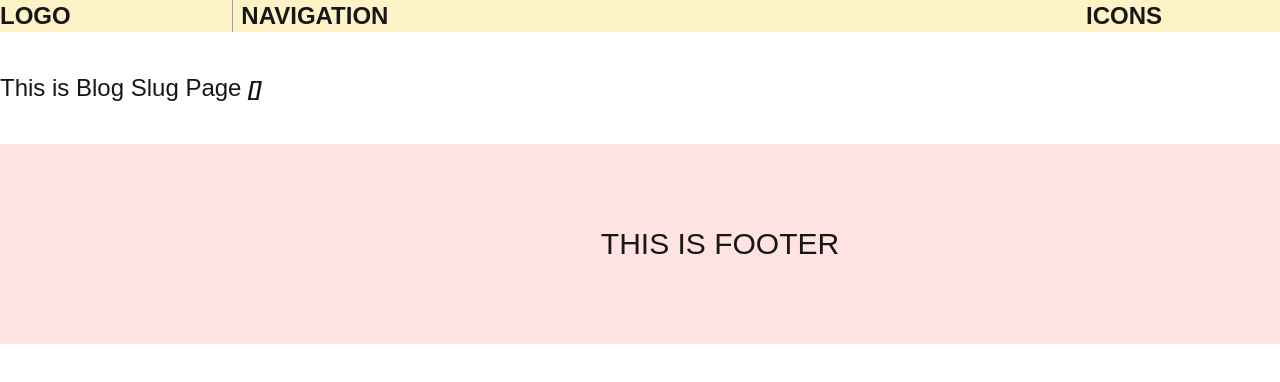
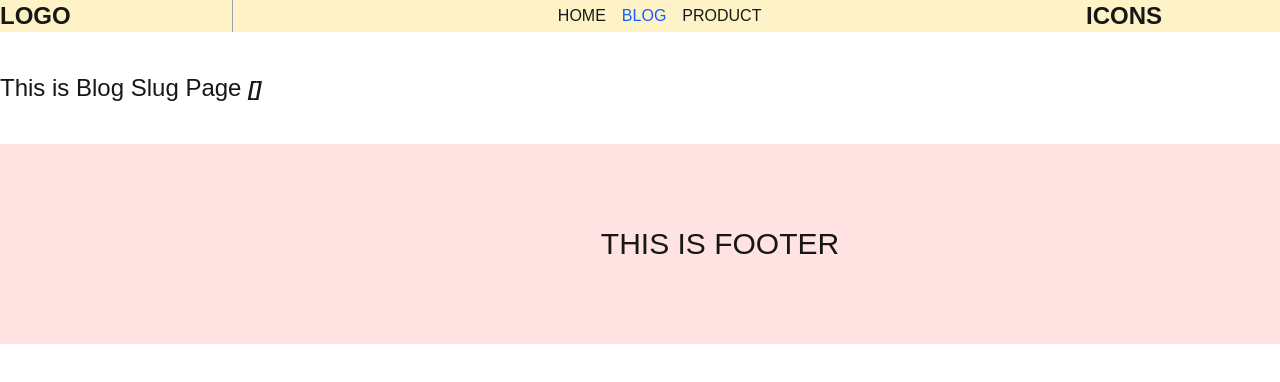
Before and after one commit to vankhanhitb/nextjs-basic, a Next.js app: page /blogs in a window 1280 px wide. Shown: the top 382 px of the page. Built offline with nearby package versions, Linux system fonts and the light colour scheme.

Commit message:
dynamic title and active Link

```diff
--- a/app/blogs/page.tsx
+++ b/app/blogs/page.tsx
@@ -1,9 +1,7 @@
 import type { Metadata } from 'next';
 
 export const metadata: Metadata = {
-  title: {
-    absolute: "Blog"
-  }
+  title: "Blog"
 }
 
 export default function BlogsList(){
--- a/app/components/Header.tsx
+++ b/app/components/Header.tsx
@@ -1,4 +1,18 @@
+"use client"
+
+import Link from "next/link"
+import { usePathname } from "next/navigation"
+
+
 export default function Header(){
+  const pathName = usePathname();
+
+  const navLinks = [
+    {name: "Home", href: "/"},
+    {name: "Blog", href: "/blogs"},
+    {name: "Product", href: "/products"}
+  ]
+
   return(
     <header className="w-full rounded-2xl">
         <div className="w-full grid gap-2 grid-cols-12 bg-amber-100">
@@ -6,7 +20,18 @@ export default function Header(){
               <h1 className="text-2xl uppercase font-bold">logo</h1>
             </div>
             <div className="col-span-7">
-              <h2 className="text-2xl uppercase font-bold">Navigation</h2>
+              <ul className="w-full flex justify-center items-center gap-4 h-full">
+                {
+                  navLinks.map((link) => {
+                    const isActive = pathName === link.href;
+                    return(
+                       <li key={link.href}>
+                        <Link href={link.href} className={isActive ? "text-blue-600 text-md uppercase" : "text-md uppercase" }>{link.name}</Link>
+                      </li>
+                    )
+                  })
+                }
+              </ul>
             </div>
             <div className="col-span-2">
               <h2 className="text-2xl uppercase font-bold">Icons</h2>
--- a/app/products/page.tsx
+++ b/app/products/page.tsx
@@ -1,9 +1,7 @@
 import type { Metadata } from "next"
 
 export const metadata: Metadata= {
-  title: {
-    absolute: "Product"
-  }
+  title: "Product"
 }
 
 export default function ProductPages(){
```
